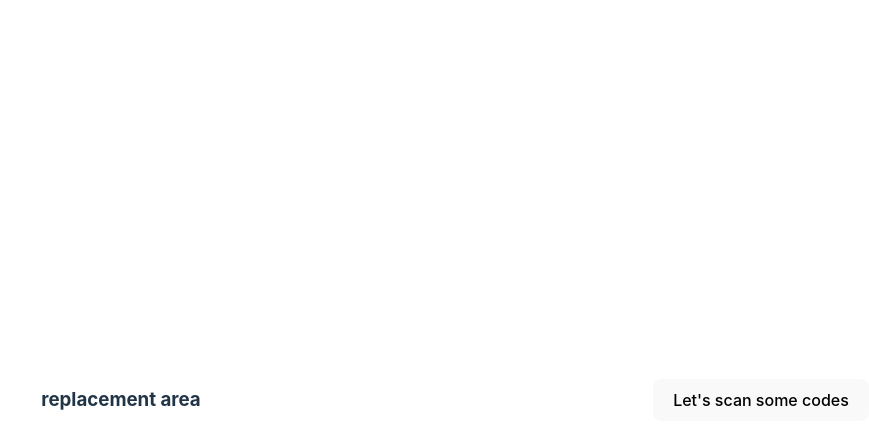
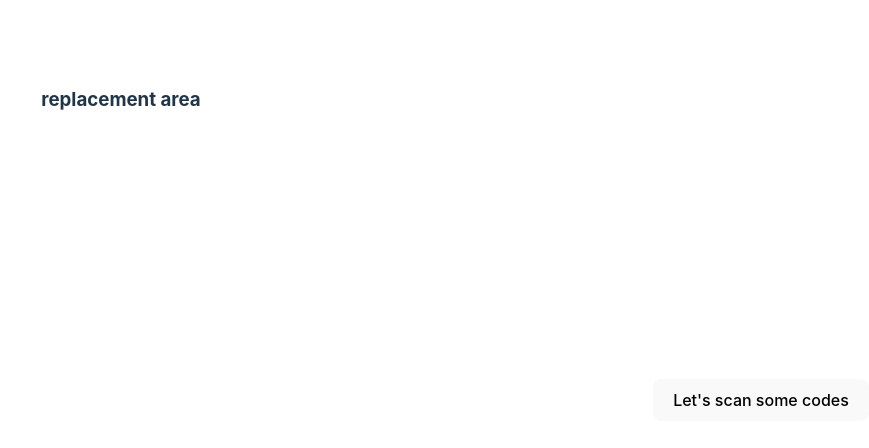
Before and after one commit to vmpenyana/scanner, a React (Vite) app: page / in a window 1280 px wide. Shown: the top 448 px of the page, without its empty margins (411-1280 px from the left). Built offline with nearby package versions, Linux system fonts and the light colour scheme.

Commit message:
Made some tweaks.

```diff
--- a/index.html
+++ b/index.html
@@ -10,7 +10,6 @@
   <body>
     <div id="root"></div>
     <script type="module" src="/src/main.tsx"></script>
-    <div id="reader"></div>
     <button onclick="handleStartScan()">Let's scan some codes</button>
     <script>
         const handleStartScan = () => {
@@ -29,8 +28,8 @@
                 html5QrCode.start(
                     { facingMode: "environment" },
                     {
-                        fps: 10,    // Optional, frame per seconds for qr code scanning
-                        qrbox: { width: 250, height: 250 }  // Optional, if you want bounded box UI
+                        fps: 60,    // Optional, frame per seconds for qr code scanning
+                        qrbox: { width: 650, height: 650 }  // Optional, if you want bounded box UI
                     },
                     (decodedText, decodedResult) => {
                         // do something when code is read
--- a/src/index.css
+++ b/src/index.css
@@ -21,6 +21,11 @@ a {
 }
 a:hover {
   color: #535bf2;
+}
+
+#reader {
+  height: 600px;
+  width: 600px;
 }
 
 body {
```
